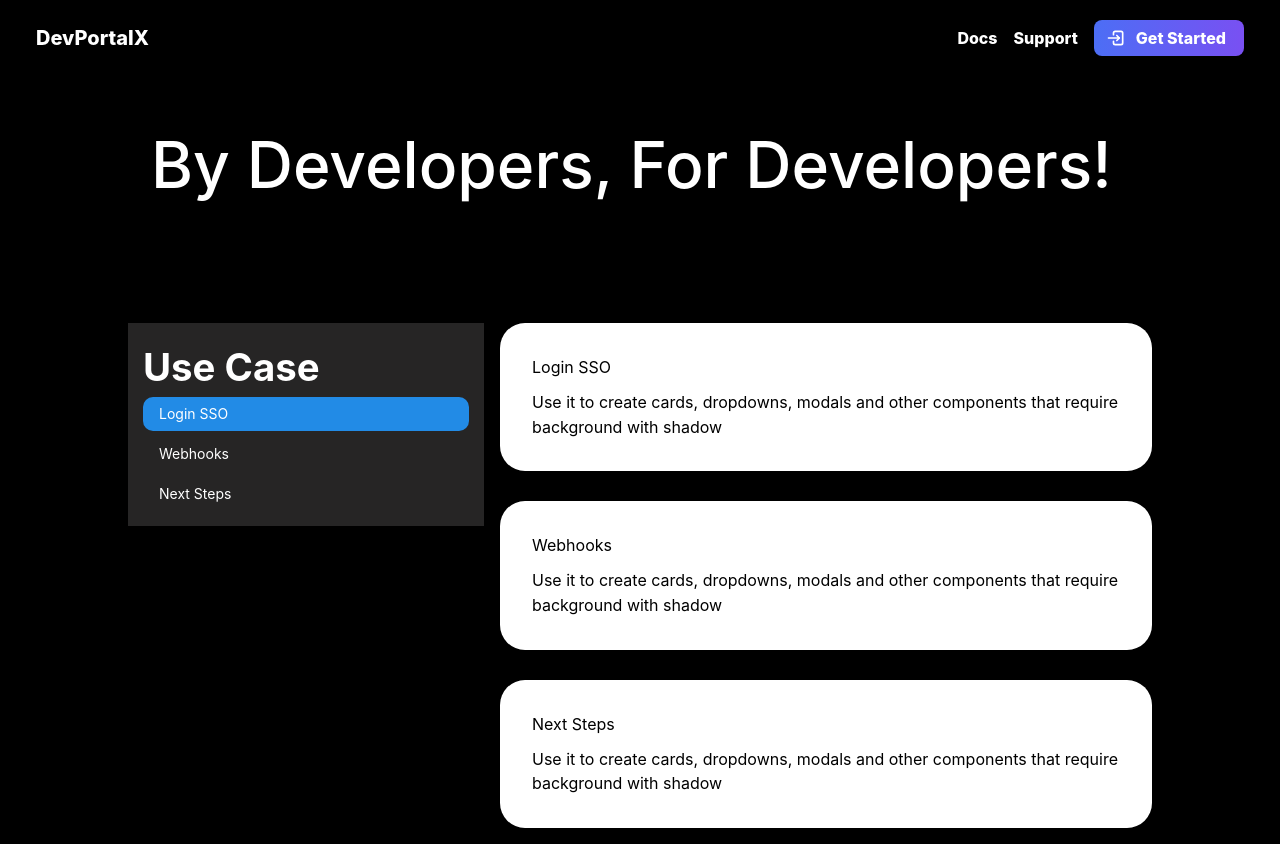
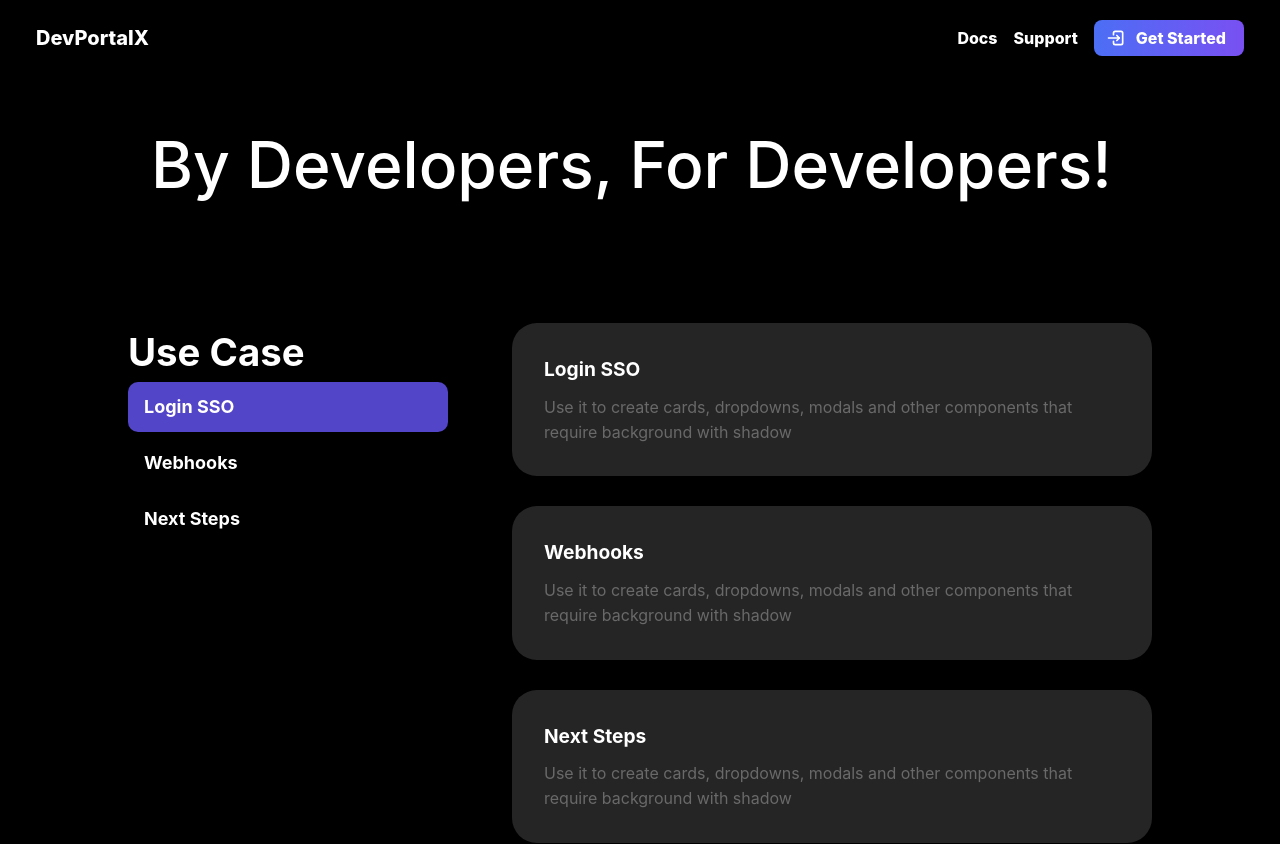
Before and after one commit to joshoti/DevPortalX, a React (Create React App) app: page / in a window 1280 px wide. Shown: the top 844 px of the page. Built offline with nearby package versions, Linux system fonts and the light colour scheme.

Commit message:
Adjusted the hover color  for the useCase tabs

```diff
--- a/src/app/components/LandingPage/LandingPage.module.css
+++ b/src/app/components/LandingPage/LandingPage.module.css
@@ -1,6 +1,8 @@
 .title,
 .text,
-.useCaseTitle {
+.useCaseTitle,
+.docsTitle,
+.singleUseCasePaperTitle {
   color: var(--mantine-color-white);
 }
 .title {
@@ -21,18 +23,27 @@
   width: 100%;
 }
 
-.useCaseContainer {
+.singlePaperContainer,
+.docsContainer {
   /* width: 40px; */
   flex: 1;
   /* gap: 10px; */
   background-color: rgb(38, 37, 37);
   padding: 15px;
 }
-.useCaseTitle {
+.docsTitle,
+.singleUseCasePaperTitle {
+  font-size: larger;
+  font-weight: bold;
+}
+
+.singleUseCaseTitle {
   font-size: large;
   font-weight: bold;
 }
-.useCaseBody {
+
+.singleDocsText,
+.singleUseCaseText {
   color: dimgray;
 }
 
@@ -44,6 +55,19 @@
   font-size: medium;
 }
 
+.singleCardContainer {
+  flex: 1;
+}
+
+.tabs:hover {
+  background-color: rgb(28, 28, 28);
+}
+
+.useCaseContainer {
+  position: sticky;
+  position: -webkit-sticky;
+  top: 70px; /* required */
+}
 @media (max-width: 800px) {
   .title {
     font-size: 25px;
--- a/src/app/components/LandingPage/UseCase.tsx
+++ b/src/app/components/LandingPage/UseCase.tsx
@@ -2,9 +2,11 @@ import { Paper, Group, Text, Box, Flex, Tabs } from "@mantine/core";
 import classes from "./LandingPage.module.css";
 
 export function UseCase() {
+  const useCaseTabStyle = { height: "50px" };
   return (
     <Box className={classes.container}>
-      <Group mt={"xl"} align="flex-start" justify="space-between">
+      <Group gap={"5vw"} mt={"xl"} align="flex-start" justify="space-between">
+        {/* Tabs on the left */}
         <Flex
           direction={"column"}
           flex={1}
@@ -13,18 +15,39 @@ export function UseCase() {
           <Text className={classes.title}>Use Case</Text>
           <Tabs
             c={"white"}
+            color="#5345c8"
             radius={10}
             orientation="vertical"
             variant="pills"
             defaultValue="login"
           >
             <Tabs.List w={"100%"}>
-              <Tabs.Tab value="login">Login SSO</Tabs.Tab>
-              <Tabs.Tab value="webhooks">Webhooks</Tabs.Tab>
-              <Tabs.Tab value="nextstep">Next Steps</Tabs.Tab>
+              <Tabs.Tab
+                style={useCaseTabStyle}
+                value="login"
+                className={`${classes.singleUseCaseTitle} ${classes.tabs}`}
+              >
+                Login SSO
+              </Tabs.Tab>
+              <Tabs.Tab
+                style={useCaseTabStyle}
+                value="webhooks"
+                className={`${classes.singleUseCaseTitle} ${classes.tabs}`}
+              >
+                Webhooks
+              </Tabs.Tab>
+              <Tabs.Tab
+                style={useCaseTabStyle}
+                value="nextstep"
+                className={`${classes.singleUseCaseTitle} ${classes.tabs}`}
+              >
+                Next Steps
+              </Tabs.Tab>
             </Tabs.List>
           </Tabs>
         </Flex>
+
+        {/* Paper on the right */}
         <Flex rowGap={30} direction={"column"} flex={2}>
           <Paper
             radius={25}
```
